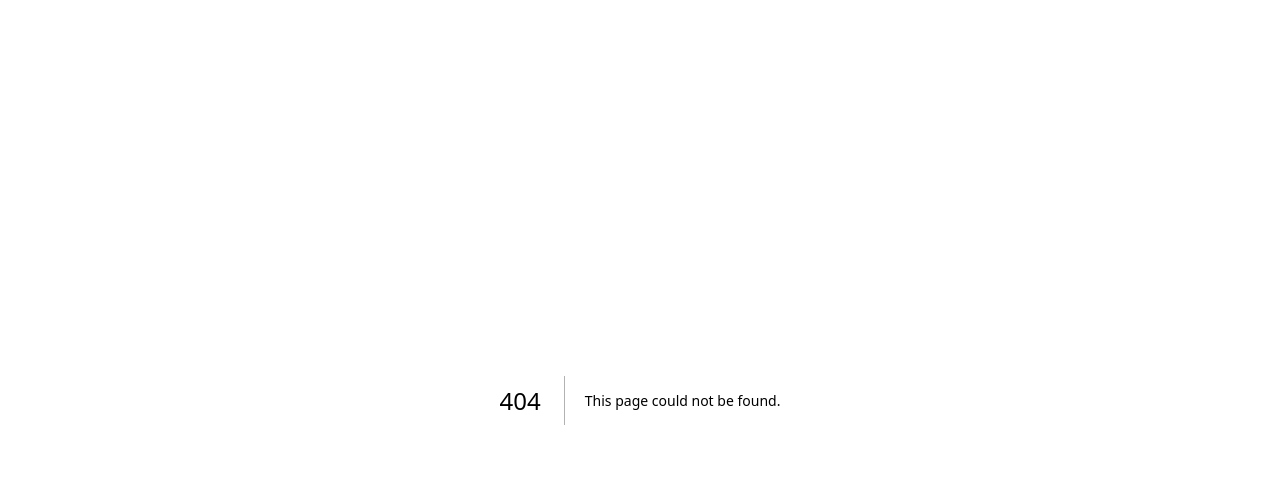
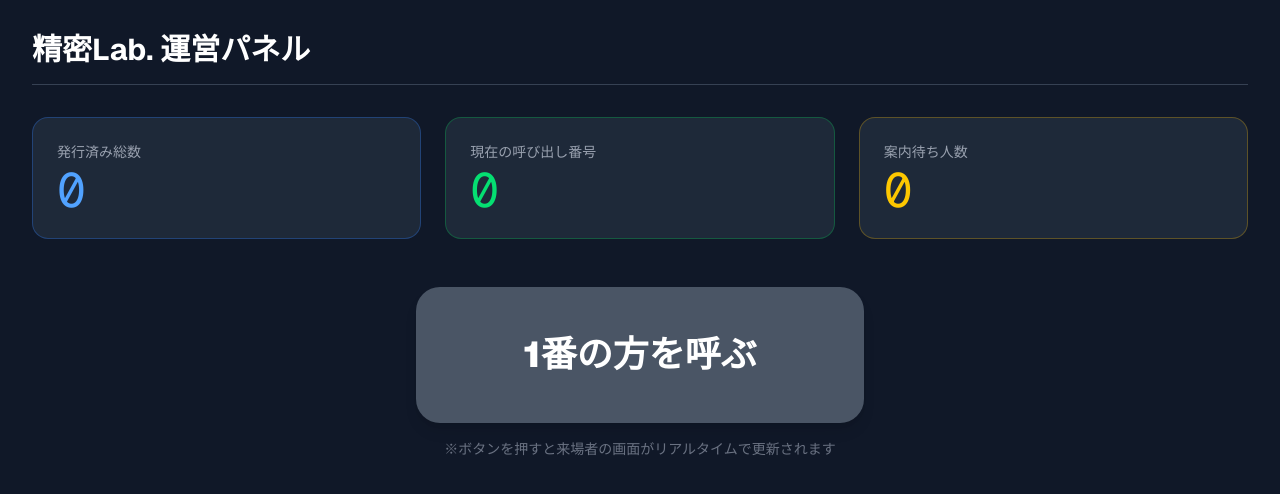
Before and after one commit to kojumaru/seimitsu-ticket, a Next.js app: page /admin in a window 1280 px wide. Before the commit this address had no page. Shown: the top 494 px of the page. Built offline with nearby package versions, Linux system fonts and the light colour scheme; no server answers; the database is empty.

Commit message:
feat: add admin dashboard and real-time calling system

```diff
--- /dev/null
+++ b/app/admin/page.tsx
@@ -0,0 +1,83 @@
+"use client";
+import { useEffect, useState } from "react";
+import { db } from "../lib/firebase"; // adminフォルダから見たパス
+import {
+  doc,
+  onSnapshot,
+  updateDoc,
+  collection,
+  query,
+  getDocs,
+} from "firebase/firestore";
+
+export default function AdminPage() {
+  const [currentNumber, setCurrentNumber] = useState(0);
+  const [nowServing, setNowServing] = useState(0);
+  const [totalUsers, setTotalUsers] = useState(0);
+
+  useEffect(() => {
+    // リアルタイム監視
+    const unsubscribe = onSnapshot(
+      doc(db, "tickets", "seimitsu-lab"),
+      (doc) => {
+        if (doc.exists()) {
+          setCurrentNumber(doc.data().currentNumber || 0);
+          setNowServing(doc.data().nowServing || 0);
+        }
+      },
+    );
+
+    // 発行済みの名簿数を取得
+    const fetchStats = async () => {
+      const q = query(collection(db, "users"));
+      const snap = await getDocs(q);
+      setTotalUsers(snap.size);
+    };
+    fetchStats();
+
+    return () => unsubscribe();
+  }, []);
+
+  const handleCallNext = async () => {
+    if (nowServing >= currentNumber) return;
+    await updateDoc(doc(db, "tickets", "seimitsu-lab"), {
+      nowServing: nowServing + 1,
+    });
+  };
+
+  return (
+    <main className="min-h-screen p-8 bg-gray-900 text-white font-sans">
+      <h1 className="text-3xl font-bold mb-8 border-b border-gray-700 pb-4">
+        精密Lab. 運営パネル
+      </h1>
+      <div className="grid grid-cols-1 md:grid-cols-3 gap-6 mb-12">
+        <div className="bg-gray-800 p-6 rounded-2xl border border-blue-500/30">
+          <p className="text-gray-400 text-sm mb-1">発行済み総数</p>
+          <p className="text-5xl font-mono text-blue-400">{currentNumber}</p>
+        </div>
+        <div className="bg-gray-800 p-6 rounded-2xl border border-green-500/30">
+          <p className="text-gray-400 text-sm mb-1">現在の呼び出し番号</p>
+          <p className="text-5xl font-mono text-green-400">{nowServing}</p>
+        </div>
+        <div className="bg-gray-800 p-6 rounded-2xl border border-yellow-500/30">
+          <p className="text-gray-400 text-sm mb-1">案内待ち人数</p>
+          <p className="text-5xl font-mono text-yellow-400">
+            {currentNumber - nowServing}
+          </p>
+        </div>
+      </div>
+      <div className="flex flex-col items-center space-y-4">
+        <button
+          onClick={handleCallNext}
+          disabled={nowServing >= currentNumber}
+          className="w-full max-w-md bg-green-600 hover:bg-green-500 disabled:bg-gray-600 py-12 rounded-3xl text-4xl font-black shadow-lg transition-all active:scale-95"
+        >
+          {nowServing + 1}番の方を呼ぶ
+        </button>
+        <p className="text-gray-500 text-sm">
+          ※ボタンを押すと来場者の画面がリアルタイムで更新されます
+        </p>
+      </div>
+    </main>
+  );
+}
--- a/app/page.tsx
+++ b/app/page.tsx
@@ -1,13 +1,21 @@
 "use client";
 import { useEffect, useState } from "react";
 import liff from "@line/liff";
-import { db } from "./lib/firebase"; // パスを最新の状態に合わせました
-import { doc, updateDoc, increment, getDoc, setDoc } from "firebase/firestore";
+import { db } from "./lib/firebase";
+import {
+  doc,
+  updateDoc,
+  increment,
+  getDoc,
+  setDoc,
+  onSnapshot,
+} from "firebase/firestore";
 
 export default function Home() {
   const [userId, setUserId] = useState<string>("");
   const [profileName, setProfileName] = useState("");
   const [ticketNumber, setTicketNumber] = useState<number | null>(null);
+  const [nowServing, setNowServing] = useState(0);
   const [loading, setLoading] = useState(true);
 
   useEffect(() => {
@@ -17,14 +25,19 @@ export default function Home() {
         setUserId(profile.userId);
         setProfileName(profile.displayName);
 
-        // 1. すでに整理券を持っているかチェック
+        // すでに整理券を持っているかチェック
         const userRef = doc(db, "users", profile.userId);
         const userSnap = await getDoc(userRef);
-
         if (userSnap.exists()) {
-          // 持っていればその番号を表示
           setTicketNumber(userSnap.data().ticketNumber);
         }
+
+        // 【リアルタイム監視】現在の呼び出し番号を常にチェック
+        onSnapshot(doc(db, "tickets", "seimitsu-lab"), (doc) => {
+          if (doc.exists()) {
+            setNowServing(doc.data().nowServing || 0);
+          }
+        });
       } else {
         liff.login();
       }
@@ -34,8 +47,6 @@ export default function Home() {
 
   const issueTicket = async () => {
     if (!userId) return;
-
-    // 2. 二重チェック（念のため発行直前にも確認）
     const userRef = doc(db, "users", userId);
     const userSnap = await getDoc(userRef);
     if (userSnap.exists()) {
@@ -43,28 +54,21 @@ export default function Home() {
       return;
     }
 
-    // 3. 全体のカウンターを+1して、自分の番号として保存
     const ticketRef = doc(db, "tickets", "seimitsu-lab");
-
     try {
-      // カウンターを更新
       await updateDoc(ticketRef, { currentNumber: increment(1) });
     } catch {
-      // 初回のみドキュメントを作成
-      await setDoc(ticketRef, { currentNumber: 1 });
+      await setDoc(ticketRef, { currentNumber: 1, nowServing: 0 });
     }
 
-    // 更新後の最新番号を取得
     const snap = await getDoc(ticketRef);
     const newNumber = snap.data()?.currentNumber;
 
-    // 4. ユーザー情報としてデータベースに刻印（これで二重発行を防ぐ）
     await setDoc(userRef, {
       displayName: profileName,
       ticketNumber: newNumber,
       issuedAt: new Date(),
     });
-
     setTicketNumber(newNumber);
   };
 
@@ -76,7 +80,7 @@ export default function Home() {
     );
 
   return (
-    <main className="flex min-h-screen flex-col items-center justify-center p-8 bg-blue-50 text-black">
+    <main className="flex min-h-screen flex-col items-center justify-center p-8 bg-blue-50 text-black text-center">
       <h1 className="text-3xl font-bold text-blue-600 mb-8">精密Lab. 整理券</h1>
 
       {profileName && (
@@ -85,24 +89,36 @@ export default function Home() {
         </p>
       )}
 
-      {ticketNumber ? (
-        <div className="bg-white p-12 rounded-3xl shadow-2xl text-center border-4 border-blue-200">
+      {/* 自分の番が来た時の表示 */}
+      {ticketNumber && ticketNumber <= nowServing ? (
+        <div className="bg-red-500 text-white p-12 rounded-3xl shadow-2xl animate-bounce">
+          <p className="text-2xl font-bold mb-2">お待たせしました！</p>
+          <p className="text-6xl font-black mb-4">あなたの番です</p>
+          <p className="text-sm">ブースの受付までお越しください</p>
+        </div>
+      ) : ticketNumber ? (
+        /* 待機中の表示 */
+        <div className="bg-white p-12 rounded-3xl shadow-2xl border-4 border-blue-200">
           <p className="text-gray-500 text-sm mb-2">あなたの整理番号</p>
           <p className="text-8xl font-black text-blue-600 mb-4">
             {ticketNumber}
           </p>
+          <p className="text-sm text-gray-600 mb-4">
+            現在 {nowServing} 番までお呼びしています
+          </p>
           <p className="text-xs text-gray-400">
-            ※この画面をスタッフに提示してください
+            ※順番が来ると画面が切り替わります
           </p>
         </div>
       ) : (
-        <div className="text-center">
+        /* 発行前の表示 */
+        <div>
           <p className="mb-6 text-gray-600">
-            整理券を発行して、待ち時間を有効に使いましょう。
+            整理券を発行して、五月祭を楽しみましょう！
           </p>
           <button
             onClick={issueTicket}
-            className="bg-blue-500 text-white px-12 py-6 rounded-full font-bold text-2xl shadow-xl hover:bg-blue-600 active:scale-95 transition-all"
+            className="bg-blue-500 text-white px-12 py-6 rounded-full font-bold text-2xl shadow-xl active:scale-95 transition-all"
           >
             整理券を発行する
           </button>
```
